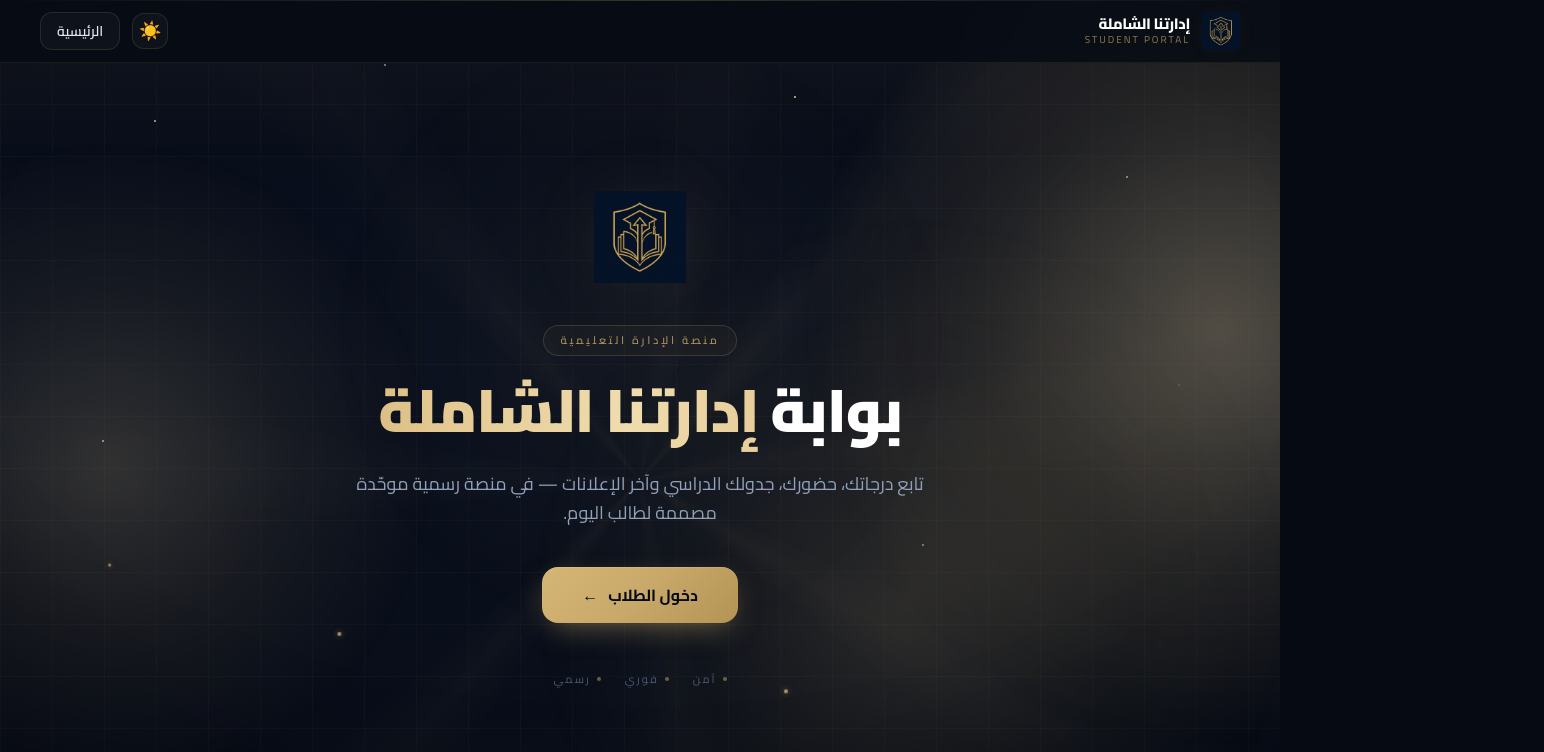
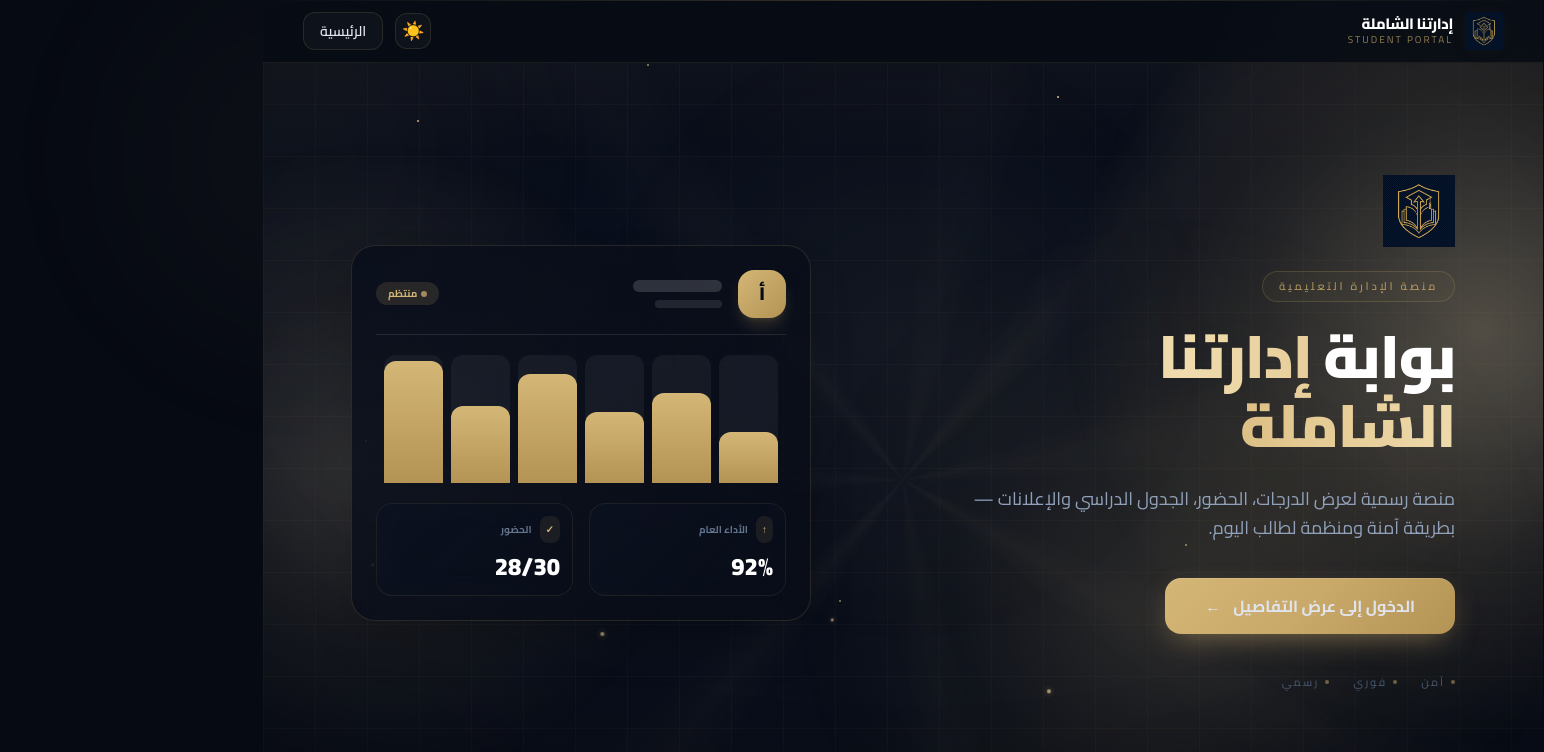
Before and after one commit to amer585/men, a React (Vite) app: page / in a window 1280 px wide. Shown: the top 752 px of the page, 1544 px wide, since content can reach past the window. Built offline with nearby package versions, Linux system fonts and the light colour scheme; no server answers.

Commit message:
design: reference light mode + side-by-side Hero with stats illustration

```diff
--- a/App.tsx
+++ b/App.tsx
@@ -255,7 +255,7 @@ export default function App() {
   } else if (view === 'student' && student) {
     body = <StudentDashboard student={student} onLogout={logout} />;
   } else {
-    body = <Hero onStudent={() => setView('student-login')} />;
+    body = <Hero onStudent={() => setView('student-login')} theme={theme} />;
   }
 
   return (
--- a/components/Hero.tsx
+++ b/components/Hero.tsx
@@ -1,50 +1,54 @@
 import { Logo } from './Logo';
+import { Illustration } from './Illustration';
 
 interface HeroProps {
   onStudent: () => void;
+  theme: 'dark' | 'light';
 }
 
-export function Hero({ onStudent }: HeroProps) {
+export function Hero({ onStudent, theme }: HeroProps) {
   return (
-    <div className="animate-rise flex flex-col items-center justify-center py-10 text-center md:py-20">
-      {/* Premium logo crest */}
-      <div className="relative mb-9">
-        <div
-          className="animate-sheen absolute inset-0 -m-6 rounded-full blur-2xl"
-          style={{ background: 'radial-gradient(circle, rgba(201,169,106,0.3), transparent 70%)' }}
-        />
-        <Logo size={92} glow className="relative" />
+    <div className="animate-rise flex flex-col-reverse items-center justify-between gap-12 py-10 lg:flex-row lg:gap-20 lg:py-16">
+      {/* Right side — headline + CTA (text-right in RTL) */}
+      <div className="flex-1 text-center lg:text-right">
+        <div className="mb-6 flex justify-center lg:justify-start">
+          <Logo size={72} glow />
         </div>
 
-      {/* Small formal label */}
         <span className="mb-5 inline-flex items-center gap-2 rounded-full border border-gold-500/20 bg-gold-500/[0.04] px-4 py-1.5 text-[11px] font-semibold uppercase tracking-[0.25em] text-gold-500/80">
           منصة الإدارة التعليمية
         </span>
 
-      <h1 className="max-w-4xl text-4xl font-black leading-[1.15] tracking-tight text-white sm:text-5xl md:text-6xl">
+        <h1 className="max-w-2xl text-4xl font-black leading-[1.15] tracking-tight text-white sm:text-5xl lg:text-6xl">
           بوابة <span className="text-shimmer">إدارتنا الشاملة</span>
         </h1>
 
-      <p className="mx-auto mt-6 max-w-xl text-base leading-relaxed text-slate-400 md:text-lg">
-        تابع درجاتك، حضورك، جدولك الدراسي وآخر الإعلانات —
-        في منصة رسمية موحّدة مصممة لطالب اليوم.
+        <p className="mx-auto mt-6 max-w-lg text-base leading-relaxed text-slate-400 md:text-lg lg:mx-0">
+          منصة رسمية لعرض الدرجات، الحضور، الجدول الدراسي والإعلانات —
+          بطريقة آمنة ومنظمة لطالب اليوم.
         </p>
 
-      {/* Single refined CTA */}
+        {/* Button — reference style: solid, bold, rounded-2xl, shadow-xl */}
         <button
           onClick={onStudent}
-        className="btn-gold group mt-10 inline-flex items-center justify-center gap-2.5 rounded-2xl px-10 py-4 text-base font-bold text-ink-950 transition-all duration-300 hover:scale-[1.03]"
+          className="btn-gold group mt-9 inline-flex items-center justify-center gap-3 rounded-2xl px-10 py-4 text-base font-bold transition-all duration-300 hover:scale-[1.03]"
         >
-        <span>دخول الطلاب</span>
+          <span>الدخول إلى عرض التفاصيل</span>
           <span className="transition-transform duration-300 group-hover:-translate-x-1">←</span>
         </button>
 
-      {/* Formal trust line */}
-      <div className="mt-12 flex flex-wrap items-center justify-center gap-x-6 gap-y-2 text-[11px] font-medium uppercase tracking-[0.18em] text-slate-600">
+        {/* Trust line */}
+        <div className="mt-10 flex flex-wrap items-center justify-center gap-x-6 gap-y-2 text-[11px] font-medium uppercase tracking-[0.18em] text-slate-600 lg:justify-start">
           <span className="flex items-center gap-1.5"><span className="h-1 w-1 rounded-full bg-gold-500/50" /> آمن</span>
           <span className="flex items-center gap-1.5"><span className="h-1 w-1 rounded-full bg-gold-500/50" /> فوري</span>
           <span className="flex items-center gap-1.5"><span className="h-1 w-1 rounded-full bg-gold-500/50" /> رسمي</span>
         </div>
       </div>
+
+      {/* Left side — illustration card (stats preview) */}
+      <div className="flex w-full flex-1 justify-center lg:justify-end">
+        <Illustration variant={theme} />
+      </div>
+    </div>
   );
 }
--- /dev/null
+++ b/components/Illustration.tsx
@@ -0,0 +1,98 @@
+interface IllustrationProps {
+  /** Dark mode uses gold bars, light mode uses blue bars — handled via classes. */
+  variant?: 'dark' | 'light';
+}
+
+/**
+ * A premium stats-preview card shown next to the Hero headline. Inspired by the
+ * reference design — shows a mini dashboard with bar chart, performance %, and
+ * attendance. Adapts to the current theme.
+ */
+export function Illustration({ variant = 'dark' }: IllustrationProps) {
+  const bars = [40, 70, 55, 85, 60, 95];
+
+  return (
+    <div className="relative flex aspect-square w-full max-w-[460px] items-center justify-center">
+      {/* Glow behind the card */}
+      <div
+        className="animate-breathe absolute left-1/2 top-1/2 h-[120%] w-[120%] -translate-x-1/2 -translate-y-1/2 rounded-full blur-3xl"
+        style={{
+          background:
+            variant === 'dark'
+              ? 'radial-gradient(circle, rgba(201,169,106,0.12), transparent 65%)'
+              : 'radial-gradient(circle, rgba(59,130,246,0.15), transparent 65%)',
+        }}
+      />
+
+      <div className="glass-strong relative z-10 flex w-full flex-col gap-5 rounded-3xl p-6 shadow-2xl">
+        {/* Header row — avatar + skeleton + status */}
+        <div className="flex items-center gap-4 border-b border-white/10 pb-4">
+          <div
+            className={`flex h-12 w-12 items-center justify-center rounded-2xl text-lg font-black shadow-lg ${
+              variant === 'dark'
+                ? 'bg-gradient-to-br from-gold-400 to-gold-600 text-ink-950 shadow-gold-500/20'
+                : 'bg-gradient-to-br from-blue-500 to-cyan-400 text-white shadow-blue-200'
+            }`}
+          >
+            أ
+          </div>
+          <div className="flex-1 space-y-2">
+            <div className="h-3 w-1/3 rounded-full bg-white/15" />
+            <div className="h-2 w-1/4 rounded-full bg-white/10" />
+          </div>
+          <div
+            className={`flex items-center gap-1 rounded-full px-3 py-1 text-[10px] font-bold ${
+              variant === 'dark' ? 'bg-gold-500/15 text-gold-400' : 'bg-green-100 text-green-700'
+            }`}
+          >
+            <span className="h-1.5 w-1.5 rounded-full bg-current opacity-70" /> منتظم
+          </div>
+        </div>
+
+        {/* Bar chart */}
+        <div className="flex h-32 items-end justify-between gap-2 px-2">
+          {bars.map((h, i) => (
+            <div key={i} className="relative h-full w-full overflow-hidden rounded-t-xl bg-white/5">
+              <div
+                className={`animate-fill absolute bottom-0 left-0 w-full rounded-t-xl ${
+                  variant === 'dark' ? 'bg-gradient-to-t from-gold-600 to-gold-400' : 'bg-gradient-to-t from-blue-600 to-cyan-400'
+                }`}
+                style={{ height: `${h}%`, animationDelay: `${i * 100}ms` }}
+              />
+            </div>
+          ))}
+        </div>
+
+        {/* Stat cards */}
+        <div className="grid grid-cols-2 gap-4">
+          <div className="glass rounded-2xl p-3">
+            <div className="mb-2 flex items-center gap-2">
+              <div
+                className={`flex items-center justify-center rounded-lg p-1.5 text-[10px] font-bold ${
+                  variant === 'dark' ? 'bg-gold-500/10 text-gold-400' : 'bg-purple-100 text-purple-600'
+                }`}
+              >
+                ↑
+              </div>
+              <span className="text-[10px] font-bold text-slate-500">الأداء العام</span>
+            </div>
+            <div className="text-2xl font-black text-white">92%</div>
+          </div>
+          <div className="glass rounded-2xl p-3">
+            <div className="mb-2 flex items-center gap-2">
+              <div
+                className={`flex items-center justify-center rounded-lg p-1.5 text-[10px] font-bold ${
+                  variant === 'dark' ? 'bg-gold-500/10 text-gold-400' : 'bg-amber-100 text-amber-600'
+                }`}
+              >
+                ✓
+              </div>
+              <span className="text-[10px] font-bold text-slate-500">الحضور</span>
+            </div>
+            <div className="text-2xl font-black text-white">28/30</div>
+          </div>
+        </div>
+      </div>
+    </div>
+  );
+}
--- a/index.css
+++ b/index.css
@@ -222,31 +222,31 @@ html.light .text-slate-400 { color: #64748b !important; }
 html.light .text-slate-500 { color: #94a3b8 !important; }
 html.light .text-slate-600 { color: #94a3b8 !important; }
 
-/* Accent colors stay vibrant */
+/* Accent colors — blue/cyan (reference) */
 html.light .text-gold-400,
-html.light .text-gold-300 { color: #7c3aed !important; }
+html.light .text-gold-300 { color: #2563eb !important; }
 html.light .text-gold-500\/70,
-html.light .text-gold-500\/80 { color: #6366f1 !important; }
+html.light .text-gold-500\/80 { color: #3b82f6 !important; }
 
-/* Gradient text shifts to purple-blue */
+/* Gradient text — blue to cyan (reference) */
 html.light .text-gradient,
 html.light .text-shimmer {
-  background: linear-gradient(120deg, #7c3aed 0%, #4f46e5 40%, #2563eb 80%);
+  background: linear-gradient(120deg, #2563eb 0%, #0891b2 50%, #06b6d4 100%);
   background-size: 200% auto;
   -webkit-background-clip: text;
   background-clip: text;
   color: transparent;
 }
 
-/* Buttons become purple-blue gradient */
+/* Buttons — reference style: solid slate-900 with shadow-xl */
 html.light .btn-gold {
-  background: linear-gradient(135deg, #7c3aed, #6366f1, #3b82f6);
+  background: #0f172a;
   color: #fff !important;
-  box-shadow: 0 10px 30px -10px rgba(124, 58, 237, 0.5), inset 0 1px 0 rgba(255,255,255,0.2);
+  box-shadow: 0 12px 32px -8px rgba(15, 23, 42, 0.35);
 }
 html.light .btn-gold:hover {
-  background: linear-gradient(135deg, #8b5cf6, #7c3aed, #6366f1);
-  box-shadow: 0 14px 40px -8px rgba(124, 58, 237, 0.6), inset 0 1px 0 rgba(255,255,255,0.25);
+  background: #1e293b;
+  box-shadow: 0 16px 40px -8px rgba(15, 23, 42, 0.45);
 }
 
 /* Inputs in light mode */
@@ -269,13 +269,13 @@ html.light .hairline {
   background: linear-gradient(90deg, transparent, rgba(124, 58, 237, 0.2), transparent);
 }
 
-/* Borders flip */
+/* Borders — slate-100 style (reference) */
 html.light .border-gold-500\/10,
 html.light .border-gold-500\/15,
 html.light .border-gold-500\/8,
-html.light .border-gold-500\/20 { border-color: rgba(139, 92, 246, 0.12) !important; }
+html.light .border-gold-500\/20 { border-color: rgba(241, 245, 249, 1) !important; }
 html.light .border-white\/5,
-html.light .border-white\/10 { border-color: rgba(0, 0, 0, 0.08) !important; }
+html.light .border-white\/10 { border-color: rgba(226, 232, 240, 1) !important; }
 
 /* Backgrounds that reference ink colors */
 html.light .bg-ink-950\/70,
```
Lines whose indentation alone changed are shown as unchanged.
